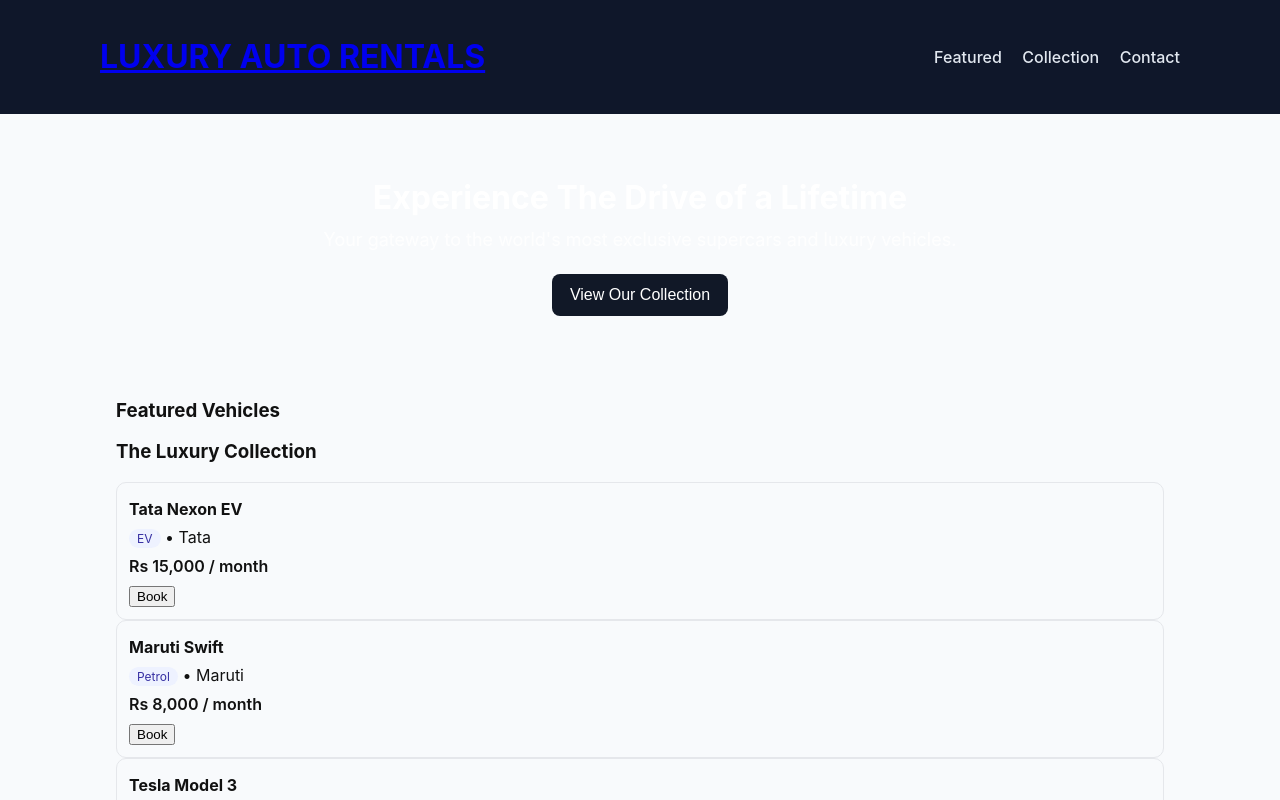
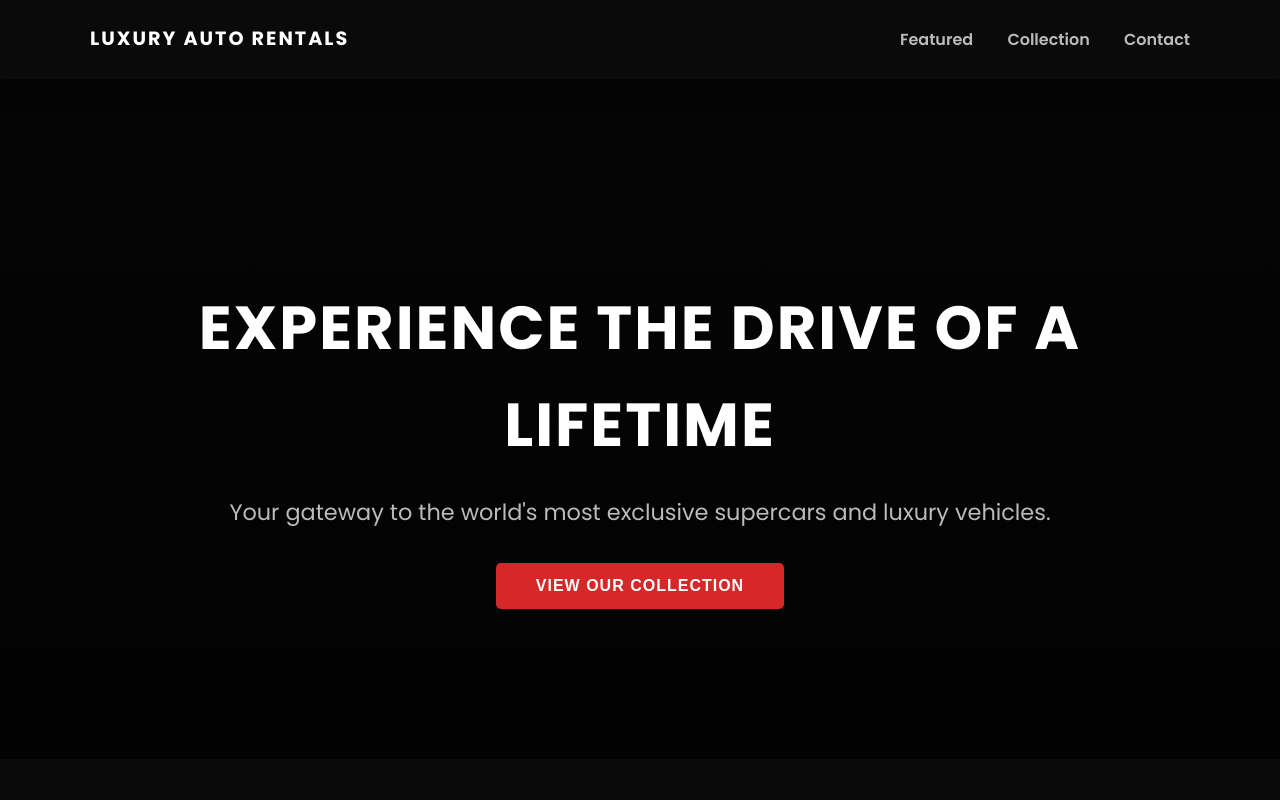
Before and after one commit to PranavTechie21/OOPC_Mini_Project, a plain HTML site: page website/index.html in a window 1280 px wide. Shown: the top 800 px of the page. Drawn offline with Linux system fonts and the light colour scheme.

Commit message:
Update style.css

```diff
--- a/website/style.css
+++ b/website/style.css
@@ -1,26 +1,302 @@
-* { box-sizing: border-box; }
-html, body { margin: 0; padding: 0; font-family: -apple-system, BlinkMacSystemFont, 'Segoe UI', Roboto, Oxygen, Ubuntu, Cantarell, 'Helvetica Neue', Arial, sans-serif; color: #111; background: #f8fafc; }
+:root {
+  --primary-color: #d62828; /* A deep red accent color */
+  --secondary-color: #fff;
+  --text-primary: #fff;
+  --text-secondary: #bbb;
+  --bg-dark: #0a0a0a; /* A very dark background */
+  --bg-light: #151515; /* A slightly lighter dark for sections */
+  --card-bg: #1c1c1c; /* A distinct dark for cards */
+  --card-shadow: rgba(0, 0, 0, 0.5);
+  --border-radius: 5px;
+}
 
-.container { max-width: 1080px; margin: 0 auto; padding: 0 16px; }
+body {
+  font-family: 'Poppins', sans-serif;
+  line-height: 1.6;
+  margin: 0;
+  background-color: var(--bg-dark);
+  color: var(--text-primary);
+  overflow-x: hidden;
+}
 
-.site-header { background: #0f172a; color: #fff; position: sticky; top: 0; z-index: 10; }
-.site-header .container { display: flex; align-items: center; justify-content: space-between; padding: 16px 0; }
-.site-header nav a { color: #e2e8f0; text-decoration: none; margin-left: 16px; font-weight: 500; }
-.site-header nav a:hover { color: #fff; }
+.container {
+  max-width: 1100px;
+  margin: auto;
+  padding: 0 20px;
+}
 
-.hero { background: linear-gradient(120deg, #2563eb, #10b981); color: #fff; padding: 64px 0; text-align: center; }
-.hero h2 { margin: 0 0 12px; font-size: 32px; }
-.hero p { margin: 0 0 24px; font-size: 18px; opacity: 0.95; }
-.hero button { background: #111827; color: #fff; border: 0; padding: 12px 18px; border-radius: 8px; cursor: pointer; font-size: 16px; }
-.hero button:hover { background: #0b1220; }
+/* Header */
+.site-header {
+  background: var(--bg-dark);
+  padding: 1.5rem 0;
+  position: sticky;
+  top: 0;
+  z-index: 1000;
+  box-shadow: 0 5px 20px rgba(0, 0, 0, 0.5);
+}
 
-.card { background: #fff; border-radius: 12px; box-shadow: 0 6px 24px rgba(0,0,0,0.08); padding: 20px; margin: 24px 0; }
-.grid { display: grid; grid-template-columns: repeat(auto-fill, minmax(220px, 1fr)); gap: 16px; }
-.car { border: 1px solid #e5e7eb; border-radius: 10px; padding: 12px; }
-.car h4 { margin: 4px 0 8px; }
-.badge { display: inline-block; padding: 2px 8px; border-radius: 100px; font-size: 12px; background: #eef2ff; color: #3730a3; }
+.site-header .container {
+  display: flex;
+  justify-content: space-between;
+  align-items: center;
+}
 
-.features { margin: 0; padding-left: 18px; }
+.site-header h1 {
+  margin: 0;
+  font-size: 1.2rem;
+  letter-spacing: 2px;
+  font-weight: 700;
+}
 
-.site-footer { background: #0f172a; color: #cbd5e1; padding: 24px 0; margin-top: 24px; }
-.site-footer p { margin: 0; }
+.site-header h1 a {
+  color: var(--text-primary);
+  text-decoration: none;
+}
+
+.site-header nav a {
+  color: var(--text-secondary);
+  text-decoration: none;
+  font-weight: 600;
+  margin-left: 30px;
+  position: relative;
+  transition: color 0.3s ease;
+}
+
+.site-header nav a::after {
+  content: '';
+  position: absolute;
+  width: 0;
+  height: 2px;
+  bottom: -5px;
+  left: 50%;
+  transform: translateX(-50%);
+  background-color: var(--primary-color);
+  transition: width 0.3s ease;
+}
+
+.site-header nav a:hover::after {
+  width: 100%;
+}
+
+.site-header nav a:hover {
+  color: var(--primary-color);
+}
+
+/* Hero Section */
+.hero {
+  position: relative;
+  height: 85vh;
+  background-size: cover;
+  background-position: center;
+  display: flex;
+  flex-direction: column;
+  align-items: center;
+  justify-content: center;
+  text-align: center;
+}
+
+.hero-overlay {
+  position: absolute;
+  top: 0;
+  left: 0;
+  width: 100%;
+  height: 100%;
+  background-image: linear-gradient(rgba(0,0,0,0.5), rgba(0,0,0,0.8));
+}
+
+.hero .container {
+  position: relative;
+  z-index: 1;
+}
+
+.hero h2 {
+  font-size: 3.8rem;
+  margin-bottom: 0.5rem;
+  font-weight: 700;
+  text-transform: uppercase;
+  letter-spacing: 2px;
+}
+
+.hero p {
+  font-size: 1.4rem;
+  margin-bottom: 2rem;
+  color: var(--text-secondary);
+}
+
+.btn-primary {
+  background: var(--primary-color);
+  color: var(--text-primary);
+  padding: 14px 40px;
+  border: none;
+  border-radius: var(--border-radius);
+  font-size: 1rem;
+  cursor: pointer;
+  font-weight: 600;
+  text-transform: uppercase;
+  letter-spacing: 1px;
+  transition: all 0.3s ease;
+}
+
+.btn-primary:hover {
+  background: #d62828;
+  box-shadow: 0 0 20px var(--primary-color);
+  transform: translateY(-5px);
+}
+
+/* Main Content */
+main {
+  padding: 60px 0;
+}
+
+.card-section {
+  margin-bottom: 60px;
+}
+
+.card-section h3 {
+  text-align: center;
+  font-size: 2.5rem;
+  margin-bottom: 40px;
+  text-transform: uppercase;
+  letter-spacing: 1px;
+  color: var(--primary-color);
+}
+
+.grid-cars {
+  display: grid;
+  grid-template-columns: repeat(auto-fit, minmax(320px, 1fr));
+  gap: 30px;
+}
+
+.car-card {
+  background: var(--card-bg);
+  border-radius: var(--border-radius);
+  box-shadow: 0 4px 25px var(--card-shadow);
+  overflow: hidden;
+  text-align: left;
+  transition: transform 0.3s ease, box-shadow 0.3s ease;
+  transform: translateY(30px);
+  opacity: 0;
+}
+
+@keyframes popIn {
+  to {
+    transform: translateY(0);
+    opacity: 1;
+  }
+}
+
+.car-card.is-visible {
+  animation: popIn 0.8s ease-out forwards;
+}
+
+.car-card:hover {
+  transform: translateY(-8px);
+  box-shadow: 0 12px 40px rgba(0, 0, 0, 0.6);
+}
+
+.car-card img {
+  width: 100%;
+  height: 220px;
+  object-fit: cover;
+  transition: transform 0.3s ease;
+}
+
+.car-card:hover img {
+  transform: scale(1.05);
+}
+
+.car-card-content {
+  padding: 25px;
+}
+
+.car-card-content h4 {
+  margin: 0 0 5px;
+  font-size: 1.5rem;
+  color: var(--text-primary);
+}
+
+.car-card-content .details {
+  font-size: 0.9rem;
+  color: var(--text-secondary);
+  margin-bottom: 10px;
+}
+
+.car-card-content .rent {
+  font-size: 1.75rem;
+  font-weight: 700;
+  color: var(--primary-color);
+  margin: 15px 0;
+}
+
+.badge {
+  background-color: var(--primary-color);
+  color: var(--text-primary);
+  padding: 4px 10px;
+  border-radius: 20px;
+  font-size: 0.8rem;
+  font-weight: 600;
+}
+
+.grid-features {
+  display: grid;
+  grid-template-columns: repeat(auto-fit, minmax(280px, 1fr));
+  gap: 30px;
+  padding: 40px;
+  background-color: var(--bg-light);
+  border-radius: var(--border-radius);
+  box-shadow: 0 4px 20px rgba(0,0,0,0.3);
+}
+
+.feature-item {
+  background: var(--card-bg);
+  padding: 40px;
+  text-align: center;
+  border-radius: var(--border-radius);
+  box-shadow: 0 4px 15px var(--card-shadow);
+  transition: transform 0.3s ease;
+}
+
+.feature-item:hover {
+  transform: translateY(-5px);
+  box-shadow: 0 8px 20px rgba(0, 0, 0, 0.4);
+}
+
+.feature-item .icon {
+  font-size: 2.5rem;
+  margin-bottom: 15px;
+  color: var(--primary-color);
+}
+
+/* Footer */
+.site-footer {
+  background: var(--bg-dark);
+  color: var(--text-secondary);
+  text-align: center;
+  padding: 25px 0;
+  border-top: 1px solid #333;
+}
+
+.contact-email {
+  color: var(--primary-color);
+  font-size: 1.2rem;
+  font-weight: 600;
+}
+
+@media (max-width: 768px) {
+  .site-header .container {
+    flex-direction: column;
+    text-align: center;
+  }
+
+  .site-header nav {
+    margin-top: 10px;
+  }
+
+  .site-header nav a {
+    margin: 0 10px;
+  }
+
+  .hero h2 {
+    font-size: 2.5rem;
+  }
+}
```
